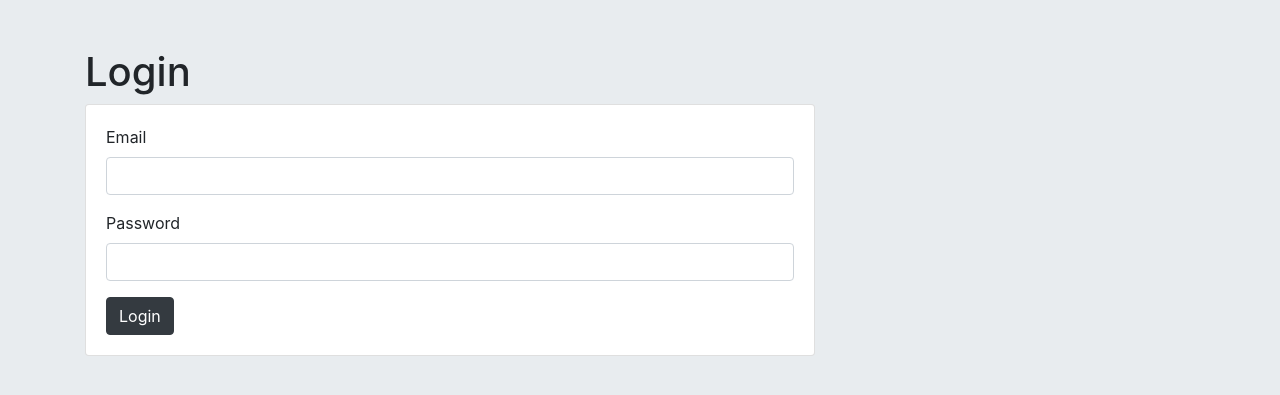
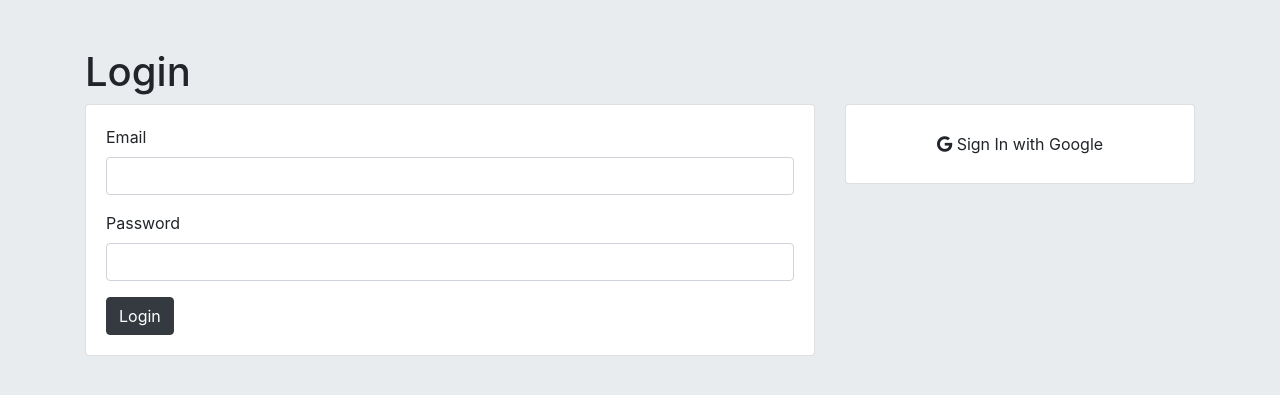
Before and after one commit to taylare/Authentication-and-Security, a Node server app: page /login in a window 1280 px wide. Shown: the top 395 px of the page. Run offline with Node 20, Linux system fonts and the light colour scheme; some libraries are stand-ins or nearby versions.

Commit message:
integrate Google OAuth for user authentication
- Added Google OAuth strategy using .
- Configured routes for Google login () and callback ().
- Updated database logic to handle Google user registration with email and placeholder password.
- Ensured existing users can log in with Google if their email matches.
- Enhanced user session management with serialization and deserialization logic.

```diff
--- a/index.js
+++ b/index.js
@@ -4,7 +4,9 @@ import pg from "pg";
 import bcrypt from "bcrypt";
 import passport from "passport";
 import { Strategy } from "passport-local";
+
 import session from "express-session";
+import GoogleStrategy from "passport-google-oauth2";
 import env from "dotenv";
 
 const app = express();
@@ -29,11 +31,11 @@ app.use(passport.initialize());
 app.use(passport.session());
 
 const db = new pg.Client({
-  user: "postgres",
-  host: "localhost",
-  database: "secrets",
-  password: "123456",
-  port: 5432,
+  user: process.env.DB_USER,
+  host: process.env.DB_HOST,
+  database: process.env.DB_DB,
+  password: process.env.DB_PW,
+  port: process.env.DB_PORT,
 });
 db.connect();
 
@@ -66,6 +68,18 @@ app.get("/secrets", (req, res) => {
     res.redirect("/login");
   }
 });
+
+app.get(
+  "/auth/google",
+  passport.authenticate("google", {
+  scope: ["profile", "email"],
+  })
+);
+
+app.get("/auth/google/secrets", passport.authenticate("google", {
+  successRedirect: "/secrets",
+  failureRedirect: "/login",
+}))
 
 app.post(
   "/login",
@@ -125,10 +139,10 @@ passport.use(
           } else {
             if (valid) {
               //Passed password check
-              return cb(null, user);
+              return cb(null, user); //redirects to successRedirect
             } else {
               //Did not pass password check
-              return cb(null, false);
+              return cb(null, false); //redirects to failureRedirect
             }
           }
         });
@@ -139,6 +153,33 @@ passport.use(
       console.log(err);
     }
   })
+);
+
+passport.use(
+  "google",
+  new GoogleStrategy(
+    {
+    clientID: process.env.GOOGLE_CLIENT_ID,
+    clientSecret: process.env.GOOGLE_CLIENT_SECRET,
+    callbackURL: "http://localhost:3000/auth/google/secrets",
+    userProfileURL: "https://www.googleapis.com/oauth2/v3/userinfo"
+  },
+  async (accessToken, refreshToken, profile, cb) => {
+    console.log(profile);
+    try {
+      const result = await db.query("SELECT * FROM users WHERE email = $1", [profile.email]); //saving google email in our server
+      if (result.rows.length === 0) {
+        const newUser = await db.query("INSERT INTO users (email, password) VALUES ($1, $2)", [profile.email, "google"]); //we dont have access to their pw & google helps differentiate
+        cb(null, newUser.rows[0]);
+      }else {
+        //user already exists
+        cb(null, result.rows[0]);
+      }
+    } catch {
+      cb(err);
+    }
+  }) //callback function for once theyve logged in
+
 );
 
 passport.serializeUser((user, cb) => {
--- a/package.json
+++ b/package.json
@@ -18,6 +18,7 @@
     "express": "^4.18.2",
     "express-session": "^1.18.1",
     "passport": "^0.7.0",
+    "passport-google-oauth2": "^0.2.0",
     "passport-local": "^1.0.0",
     "pg": "^8.11.3"
   }
--- a/views/login.ejs
+++ b/views/login.ejs
@@ -25,7 +25,7 @@
         </div>
       </div>
 
-    <!-- <div class="col-sm-4">
+      <div class="col-sm-4">
         <div class="card">
           <div class="card-body">
             <a class="btn btn-block" href="/auth/google" role="button">
@@ -34,7 +34,7 @@
             </a>
           </div>
         </div>
-    </div> -->
+      </div>
 
     </div>
   </div>
--- a/views/register.ejs
+++ b/views/register.ejs
@@ -24,7 +24,7 @@
         </div>
       </div>
 
-      <!-- <div class="col-sm-4">
+   <div class="col-sm-4">
       <div class="card social-block">
         <div class="card-body">
           <a class="btn btn-block" href="/auth/google" role="button">
@@ -33,7 +33,7 @@
           </a>
         </div>
       </div>
-    </div> -->
+    </div>
 
     </div>
   </div>
```
Also changed, not shown: 1 other file. Lines whose indentation alone changed are shown as unchanged.
